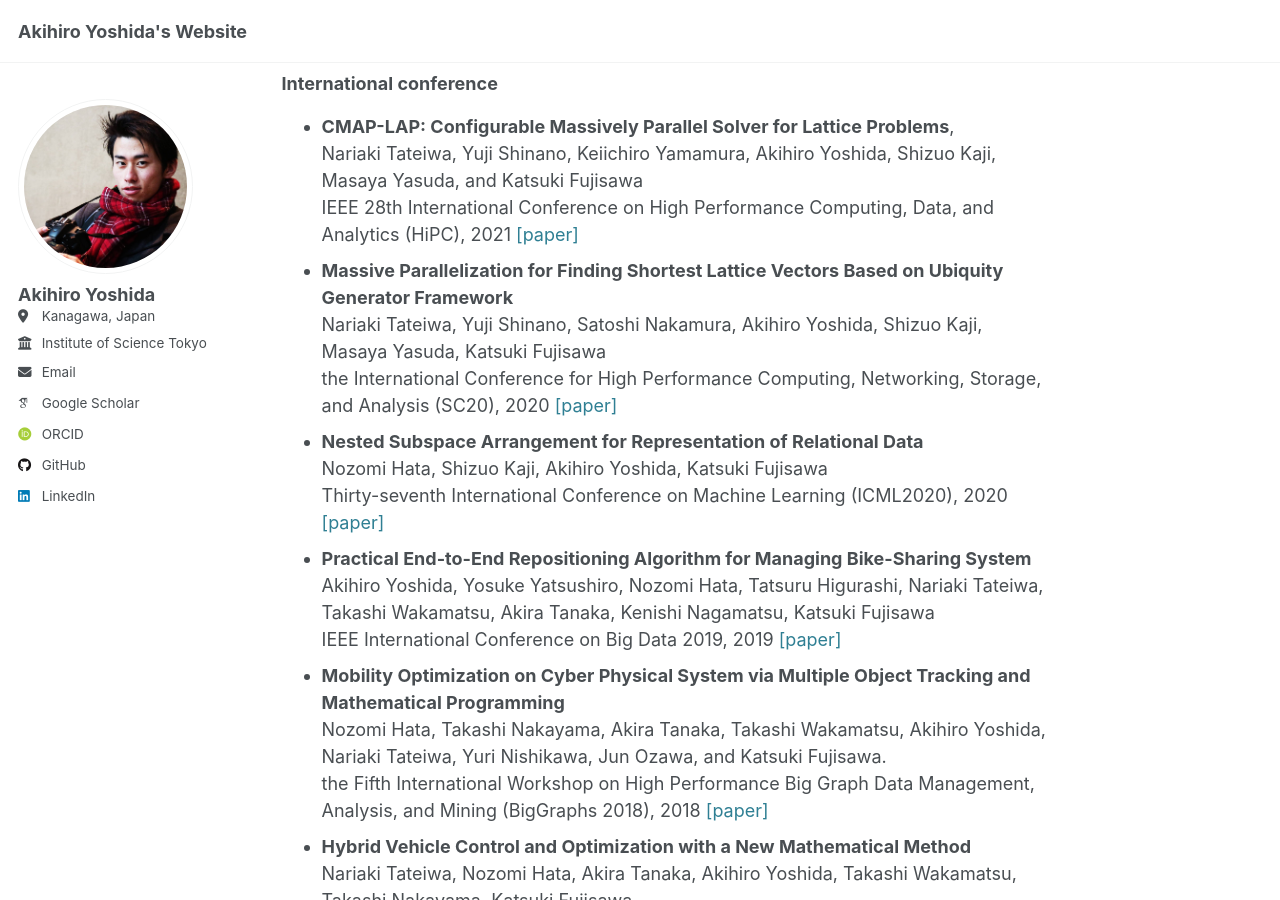
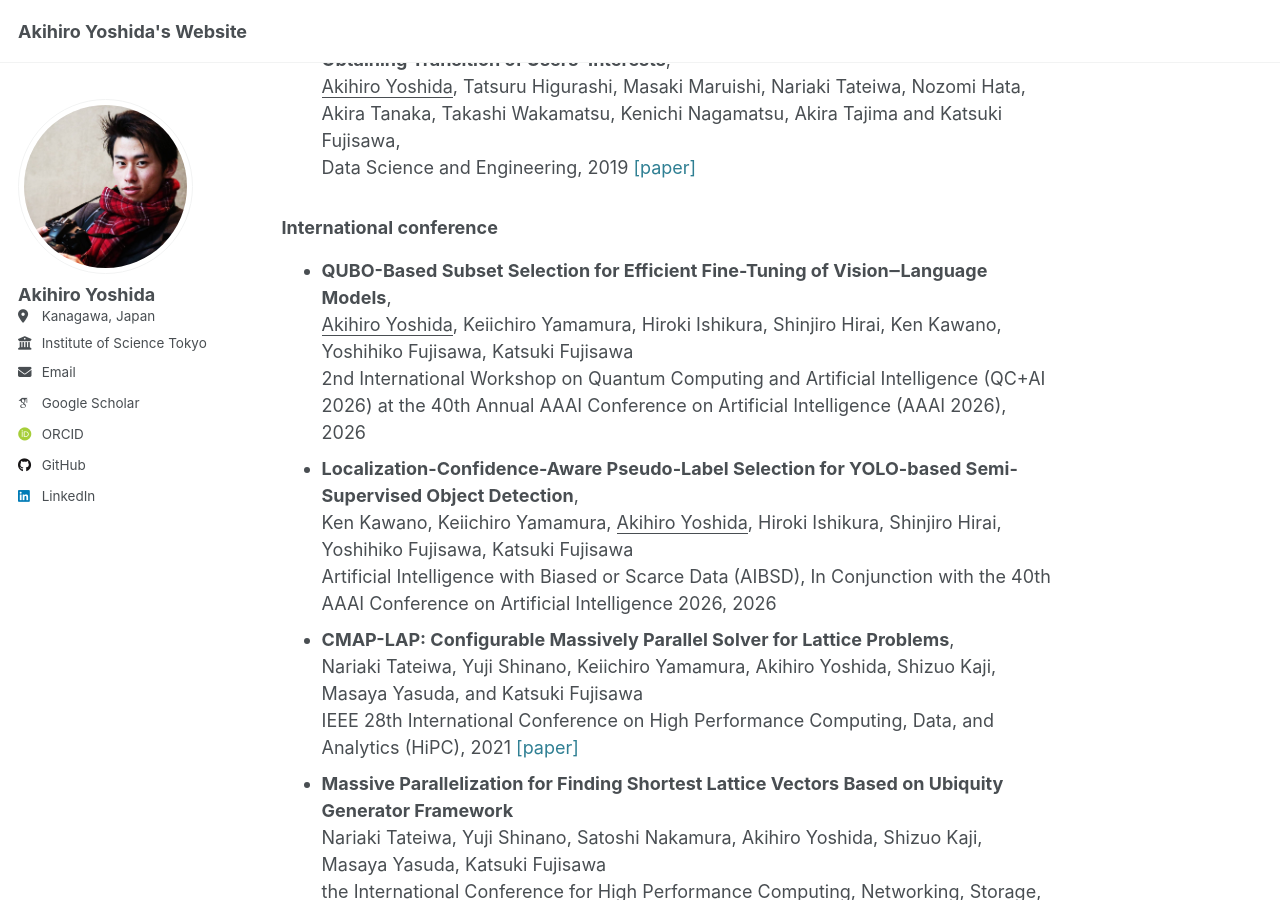
Before and after one commit to aki916/aki916.github.io, a Jekyll site: the page built from _pages/about.md, in a window 1280 px wide and 900 px high, scrolled down 1104 px. Built offline with Jekyll 4.4.1, drawn with Linux system fonts in a browser that asks for light colours; some web fonts are replaced; some of the changed text lies outside the part shown.

Commit message:
update on 2026,1,2

```diff
--- a/_pages/about.md
+++ b/_pages/about.md
@@ -18,6 +18,7 @@ His research interests includes the intersection of mathematical optimization an
 ## Publication
 
 ### Journal
+- <b>Automated Tabu Tenure Tuning by Trajectory Metrics for Quadratic Unconstrained Binary Optimization </b>,<br>Masahiko Sugimura, Keiichiro Yamamura, Hiroki Ishikura, <u>Akihiro Yoshida</u>, Ken Kawano, Matthieu Parizy, Katsuki Fujisawa <br>Journal of Heuristics, 2026 <a href="https://link.springer.com/article/10.1007/s10732-025-09576-z" style="text-decoration:none">[paper]</a><br>
 - <b>Optimization of transporting time through load shuffling in automated storage and retrieval system and evaluation via demonstration experiments</b>,<br>Hiroki Ishikura, Makoto Tsukamoto, Shingo Egi, Keiichiro Yamamura, Yoshihiko Fujisawa, <u>Akihiro Yoshida</u>, Hiroyuki Koshiro and Katsuki Fujisawa <br>Japan Journal of Industrial and Applied Mathematics, 2025 <a href="https://link.springer.com/article/10.1007/s13160-025-00701-w" style="text-decoration:none">[paper]</a><br>
 - <b>Comprehensive and practical optimal delivery planning system for replacing liquefied petroleum gas cylinders</b>,<br><u>Akihiro Yoshida</u>, Haruki Sato, Shiori Uchiumi, Nariaki Tateiwa, Daisuke Kataoka, Akira Tanaka, Nozomi Hata, Yousuke Yatsushiro, Ayano Ide, Hiroki Ishikura, Shingo Egi, Miyu Fuji, Hiroki Kai and Katsuki Fujisawa <br>Japan Journal of Industrial and Applied Mathematics, 2024 <a href="https://link.springer.com/article/10.1007/s13160-024-00664-4" style="text-decoration:none">[paper]</a><br>
 - <b>Offline map matching using time-expanded graph for low-frequency data</b>,<br>Akira Tanaka, Nariaki Tateiwa, Nozomi Hata, <u>Akihiro Yoshida</u>, Takashi Wakamatsu, Shota Osafune and Katsuki Fujisawa<br>Transportation Research Part C: Emerging Technologies, 2021 <a href="https://www.sciencedirect.com/science/article/pii/S0968090X21002771" style="text-decoration:none">[paper]</a>
@@ -26,6 +27,16 @@ His research interests includes the intersection of mathematical optimization an
 <br>Data Science and Engineering, 2019 <a href="https://link.springer.com/article/10.1007/s41019-019-00112-1" style="text-decoration:none">[paper]</a>
 
 ### International conference
+- <b> QUBO-Based Subset Selection for Efficient Fine-Tuning of Vision‒Language Models</b>,
+<br>
+<u>Akihiro Yoshida</u>, Keiichiro Yamamura, Hiroki Ishikura, Shinjiro Hirai, Ken Kawano, Yoshihiko Fujisawa, Katsuki Fujisawa
+<br>
+2nd International Workshop on Quantum Computing and Artificial Intelligence (QC+AI 2026) at the 40th Annual AAAI Conference on Artificial Intelligence (AAAI 2026), 2026
+- <b> Localization-Confidence-Aware Pseudo-Label Selection for YOLO-based Semi-Supervised Object Detection</b>,
+<br>
+Ken Kawano, Keiichiro Yamamura, <u>Akihiro Yoshida</u>, Hiroki Ishikura, Shinjiro Hirai, Yoshihiko Fujisawa, Katsuki Fujisawa
+<br>
+Artificial Intelligence with Biased or Scarce Data (AIBSD), In Conjunction with the 40th AAAI Conference on Artificial Intelligence 2026, 2026
 - <b> CMAP-LAP: Configurable Massively Parallel Solver for Lattice Problems</b>,
 <br>
 Nariaki Tateiwa, Yuji Shinano, Keiichiro Yamamura, Akihiro Yoshida, Shizuo Kaji, Masaya Yasuda, and Katsuki Fujisawa
@@ -72,9 +83,13 @@ ZIB-Report-21-16, 2020 <a href="https://www.sciencedirect.com/science/article/pi
 - 2018.3 : Bachelor (Science); School of Science, Kyushu University
 
 ## Awards
+- Top Reviewer of NeurIPS 2025
 - 九州大学学生表彰（学術研究活動表彰）, 令和元年度春季学位記授与式, 九州大学, 2020/3/23
 - ベストポスター賞, "Practical End-to-End Repositioning Algorithm for Managing Bike-Sharing Service", 日本数学会　異分野・異業種研究交流会2019, 東京大学駒場キャンパス, 2019/10/26
 - ポスターセッション優秀賞, "潜在的ユーザクラスタリングによるWebサイトの評価指標の提案", 九大-理研-福岡市 三者連携シンポジウム「数理・AIが解く未来～計算科学の展望と期待～」, 九州大学伊都キャンパスI2CNERホール, 2018/5/15
+
+## Grants
+- Tobitate! (Leap for Tomorrow) Study Abroad Initiative, MEXT (Japan)
 
 ## Patent
 - 清水慎太郎、山村真規、吉原千尋、劉栩青、吉野碧、山崎保範、石田淳、藤澤克樹、片岡大翼、<u>吉田明広</u>、佐藤開、田中智、内海志織、秦希望、立岩斉明、石倉弘貴、八代洋輔、井手綾乃, "情報処理装置、情報処理装置の制御方法、情報処理装置の制御プログラム、及び配送システム", 特許第7437358号, 特願2021-136392, 特開2023-030962, 出願日：2021年8月24日, 登録日：2023年3月8日
```
Also changed, not shown: other parts of _pages/about.md (+1 -1 lines).
